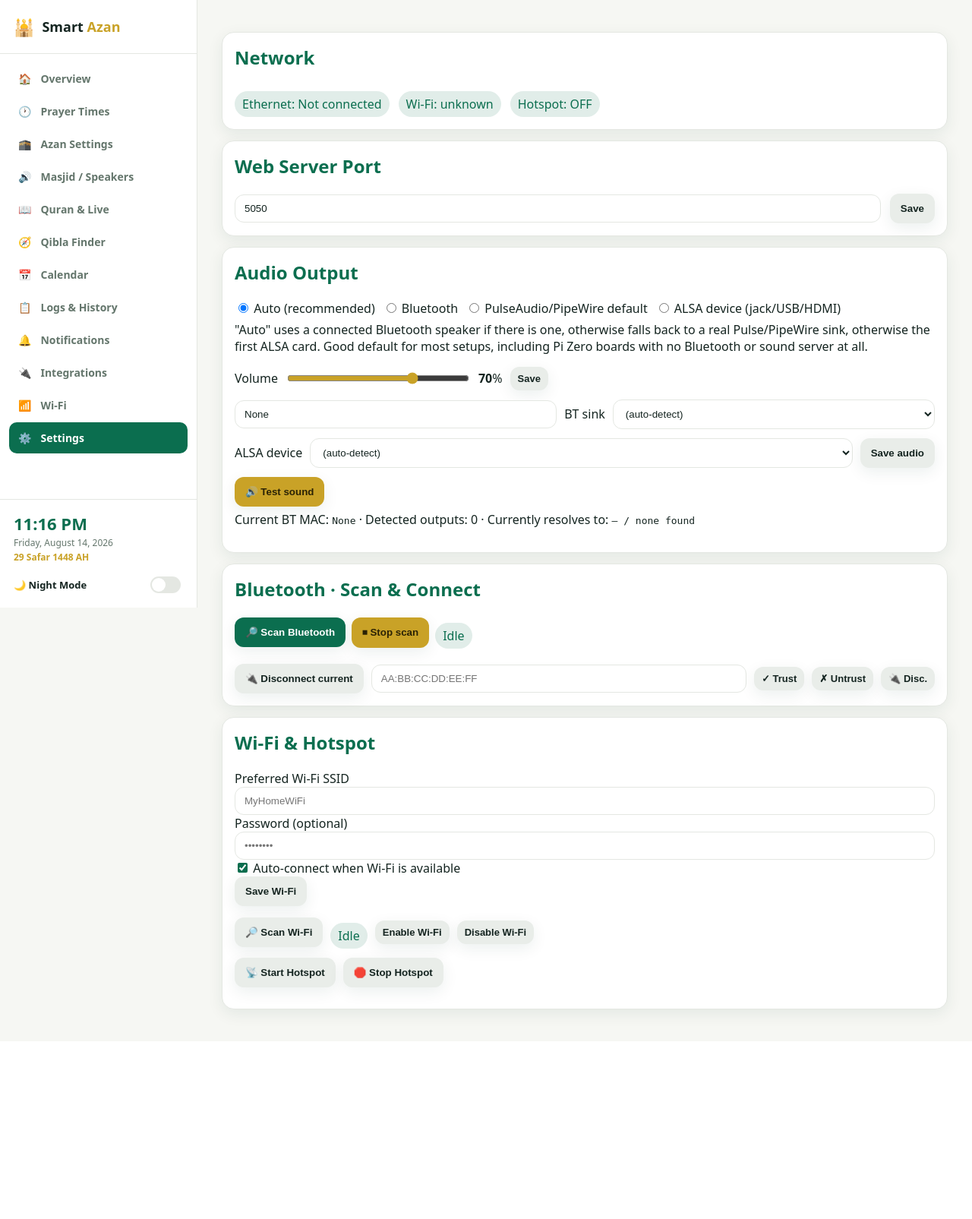
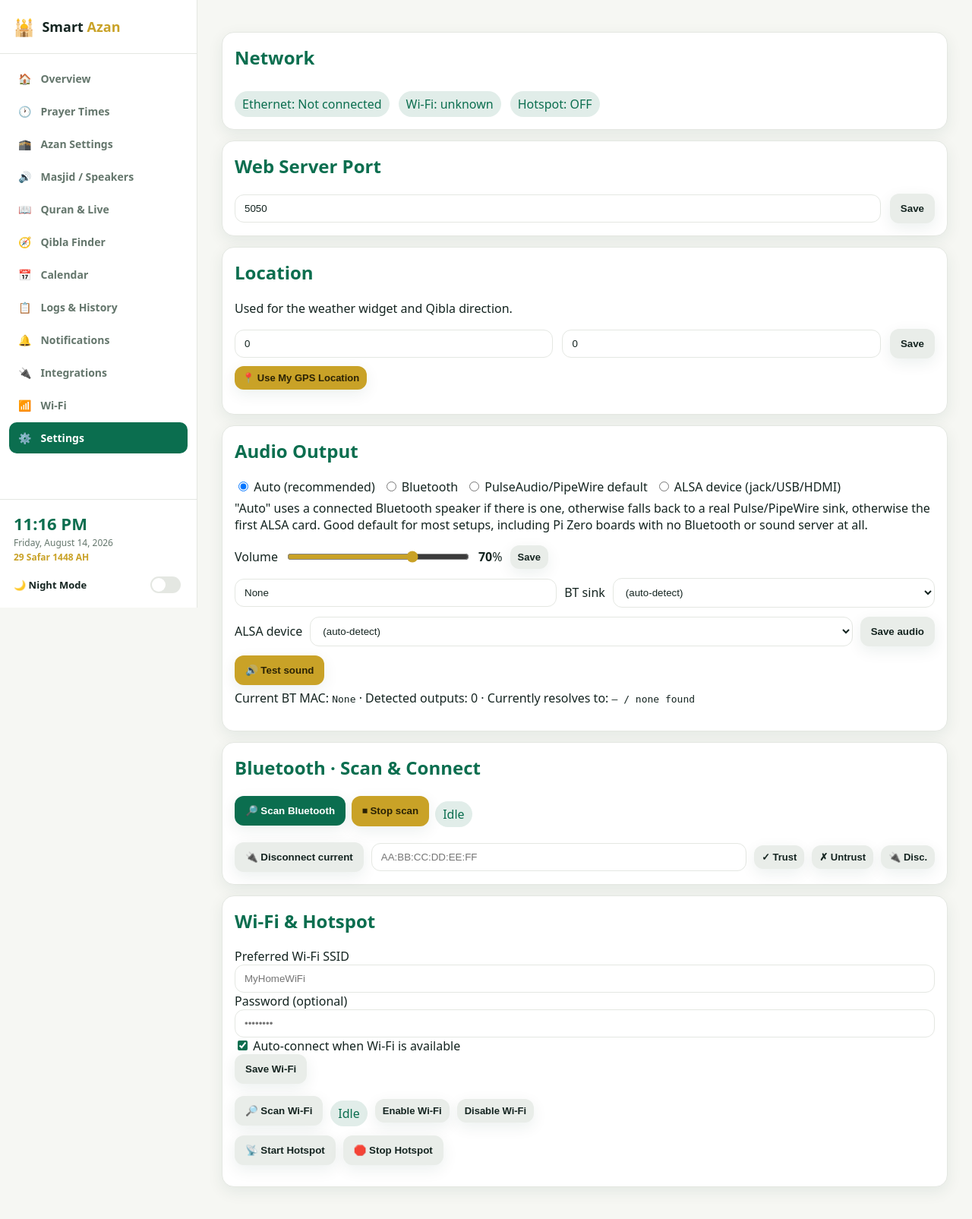
Before and after one commit to sharjeelkiyani/smart-azan, a Flask app: page /settings in a window 1280 px wide. Shown: the whole page at 76% size. Before the commit the page ends 1351 px from the top, so only its background shows below. Run offline with Flask 3, Linux system fonts and the light colour scheme; data that the repository does not hold is empty.

Commit message:
Add GPS-based location setting to Overview and Settings
The weather widget and Qibla finder both need lat/lon, but there was no
way to set it except the Qibla page's GPS button. Adds the same "Use My
GPS Location" flow to the Overview weather card, plus a manual lat/lon
form (with its own GPS button) on Settings for when GPS isn't available.

Co-Authored-By: Claude Sonnet 5 <noreply@anthropic.com>

```diff
--- a/routes_azan.py
+++ b/routes_azan.py
@@ -424,6 +424,13 @@ def settings():
                 bt_sink = request.form.get("bluetooth_sink", "")
                 cfg["bluetooth_sink"] = bt_sink
 
+            elif form_id == "location":
+                try:
+                    cfg["lat"] = float(request.form.get("lat", 0))
+                    cfg["lon"] = float(request.form.get("lon", 0))
+                except (TypeError, ValueError):
+                    flash("Invalid latitude/longitude.", "danger")
+
             elif form_id == "jumma":
                 fd = cfg.get("friday_dua") or {}
                 fd["khutbah_time"] = (request.form.get("khutbah_time") or "").strip()
--- a/templates/settings.html
+++ b/templates/settings.html
@@ -25,6 +25,22 @@
              value="{{ cfg.get('port', 5050) }}" required>
       <button class="btn" type="submit">Save</button>
     </form>
+  </section>
+
+  <!-- Location (used for weather + Qibla direction) -->
+  <section class="card">
+    <h2>Location</h2>
+    <p class="muted">Used for the weather widget and Qibla direction.</p>
+    <form method="post" action="{{ url_for('azan.settings') }}" class="row">
+      <input type="hidden" name="form_id" value="location">
+      <input class="input" type="number" step="any" name="lat" placeholder="Latitude" value="{{ cfg.get('lat', 0) }}">
+      <input class="input" type="number" step="any" name="lon" placeholder="Longitude" value="{{ cfg.get('lon', 0) }}">
+      <button class="btn" type="submit">Save</button>
+    </form>
+    <button class="btn secondary small" type="button" onclick="useMyLocationSettings()" style="margin-top:10px">
+      📍 Use My GPS Location
+    </button>
+    <p class="muted" id="location-hint" style="margin-top:8px"></p>
   </section>
 
   <!-- Audio / Bluetooth base settings -->
@@ -208,6 +224,28 @@
 
 {% block body_extra %}
 <script>
+  // ---------- Location (GPS) ----------
+  function useMyLocationSettings() {
+    const hint = document.getElementById('location-hint');
+    if (!('geolocation' in navigator)) { hint.textContent = 'Geolocation is not supported on this device.'; return; }
+    hint.textContent = 'Getting your location…';
+    navigator.geolocation.getCurrentPosition(
+      async (pos) => {
+        const body = new URLSearchParams({
+          lat: String(pos.coords.latitude), lon: String(pos.coords.longitude),
+        }).toString();
+        const r = await fetch('{{ url_for("dashboard.qibla_save_location") }}', {
+          method: 'POST', headers: {'Content-Type':'application/x-www-form-urlencoded'}, body
+        });
+        const j = await r.json();
+        if (j.ok) { hint.textContent = 'Location saved - refreshing…'; location.reload(); }
+        else { hint.textContent = 'Failed to save location.'; }
+      },
+      (err) => { hint.textContent = 'Could not get GPS location: ' + err.message; },
+      { enableHighAccuracy: true, timeout: 10000 }
+    );
+  }
+
   // ---------- Volume (AJAX) ----------
   async function saveVolume() {
     const el = document.getElementById('vol-slider');
```
Also changed, not shown: templates/overview.html (+25 -4 lines).
